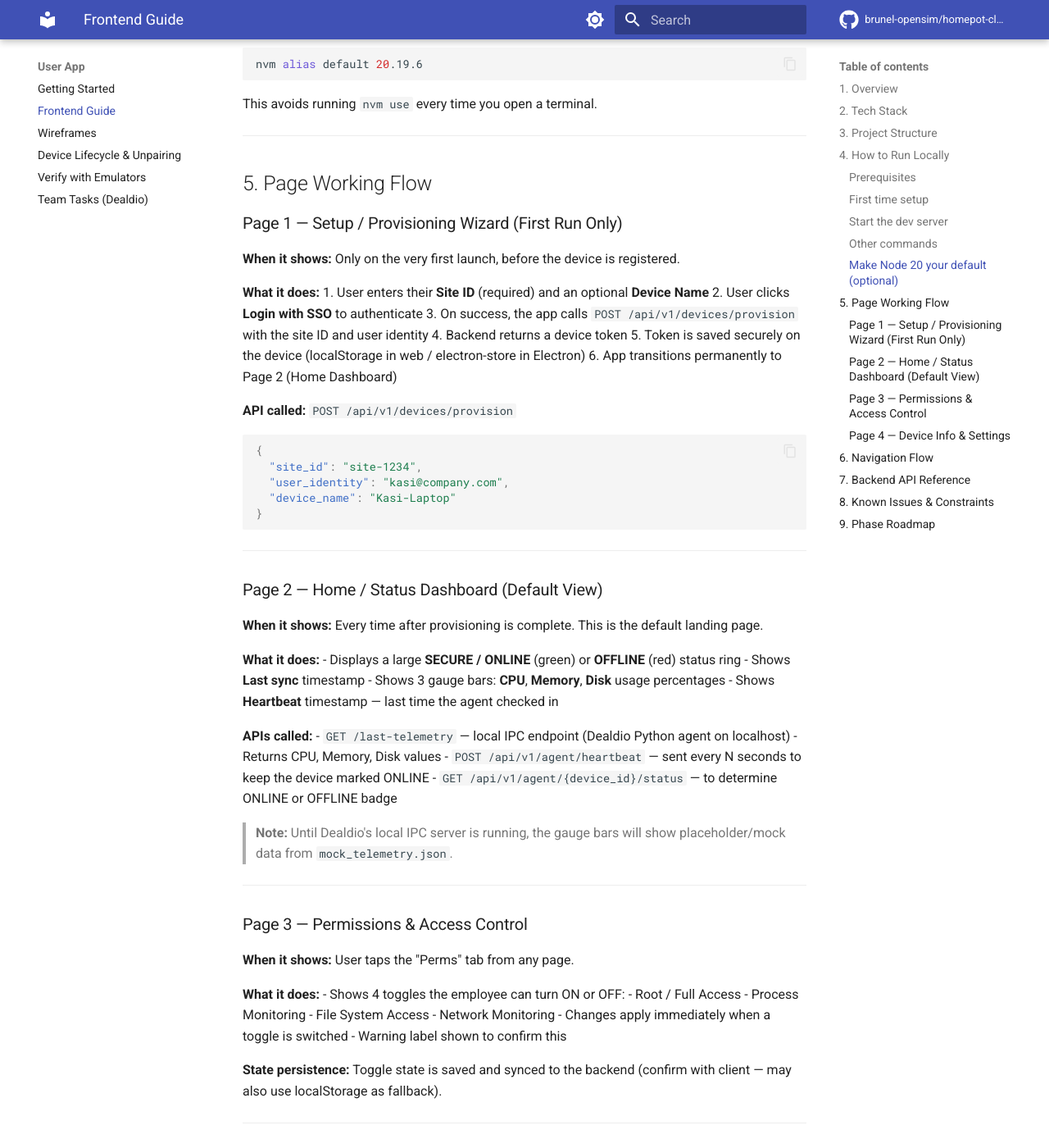
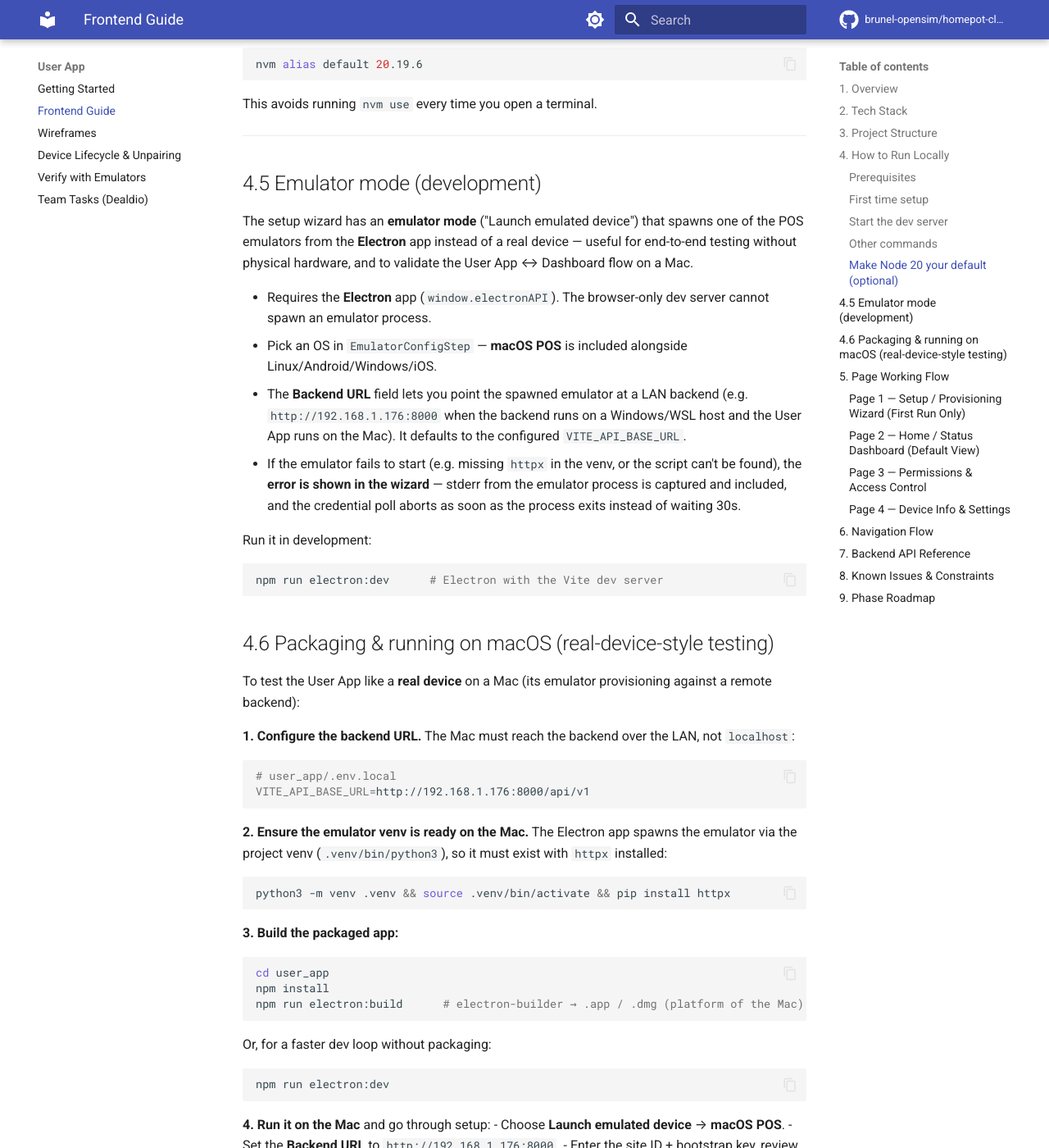
Before and after one commit to brunel-opensim/homepot-client, an MkDocs documentation site: the page built from docs/user-app-frontend-guide.md, in a window 1280 px wide and 1400 px high, scrolled down 2960 px. Shown: the whole window at 82% size. Built offline with MkDocs 1.6.1 and Material for MkDocs 9.7.7, drawn with Linux system fonts in a browser that asks for light colours; comment, search, counter and statistics services are not loaded; the version menu is left out; some of the changed text lies outside the part shown.

Commit message:
docs(userapp): emulator mode improvements + packaging for Mac testing
Document the two emulator-mode improvements (Backend URL override in the
emulator config step, and visible launch errors via captured stderr) and the
packaging/real-device-style testing flow: LAN VITE_API_BASE_URL, venv with
httpx, electron-builder build, running on the Mac, and verifying the EMU
device on the Dashboard in emulation mode.

````diff
--- a/docs/user-app-frontend-guide.md
+++ b/docs/user-app-frontend-guide.md
@@ -123,6 +123,84 @@ nvm alias default 20.19.6
 ```
 
 This avoids running `nvm use` every time you open a terminal.
+
+---
+
+## 4.5 Emulator mode (development)
+
+The setup wizard has an **emulator mode** ("Launch emulated device") that
+spawns one of the POS emulators from the **Electron** app instead of a real
+device — useful for end-to-end testing without physical hardware, and to
+validate the User App ↔ Dashboard flow on a Mac.
+
+- Requires the **Electron** app (`window.electronAPI`). The browser-only dev
+  server cannot spawn an emulator process.
+- Pick an OS in `EmulatorConfigStep` — **macOS POS** is included alongside
+  Linux/Android/Windows/iOS.
+- The **Backend URL** field lets you point the spawned emulator at a LAN
+  backend (e.g. `http://192.168.1.176:8000` when the backend runs on a
+  Windows/WSL host and the User App runs on the Mac). It defaults to the
+  configured `VITE_API_BASE_URL`.
+- If the emulator fails to start (e.g. missing `httpx` in the venv, or the
+  script can't be found), the **error is shown in the wizard** — stderr from
+  the emulator process is captured and included, and the credential poll
+  aborts as soon as the process exits instead of waiting 30s.
+
+Run it in development:
+
+```bash
+npm run electron:dev      # Electron with the Vite dev server
+```
+
+## 4.6 Packaging & running on macOS (real-device-style testing)
+
+To test the User App like a **real device** on a Mac (its emulator provisioning
+against a remote backend):
+
+**1. Configure the backend URL.** The Mac must reach the backend over the LAN,
+not `localhost`:
+
+```bash
+# user_app/.env.local
+VITE_API_BASE_URL=http://192.168.1.176:8000/api/v1
+```
+
+**2. Ensure the emulator venv is ready on the Mac.** The Electron app spawns
+the emulator via the project venv (`.venv/bin/python3`), so it must exist with
+`httpx` installed:
+
+```bash
+python3 -m venv .venv && source .venv/bin/activate && pip install httpx
+```
+
+**3. Build the packaged app:**
+
+```bash
+cd user_app
+npm install
+npm run electron:build      # electron-builder → .app / .dmg (platform of the Mac)
+```
+
+Or, for a faster dev loop without packaging:
+
+```bash
+npm run electron:dev
+```
+
+**4. Run it on the Mac** and go through setup:
+- Choose **Launch emulated device** → **macOS POS**.
+- Set the **Backend URL** to `http://192.168.1.176:8000`.
+- Enter the site ID + bootstrap key, review, and complete — the User App
+  spawns `emulators/macos_pos_emulator.py`, which provisions the device and
+  streams DNA/heartbeat/telemetry to the backend.
+
+**5. Verify on the Dashboard** (host machine): the `macOS POS` device appears
+online with the **EMU** badge, live telemetry, and an active command/history —
+the same as running the emulator directly via `./scripts/start-emulator.sh`.
+
+> The backend should be in **emulation mode** for this
+> (`./scripts/start-dashboard.sh emulation`, simulator OFF) so the emulator is
+> the sole data source for the device.
 
 ---
 
````
